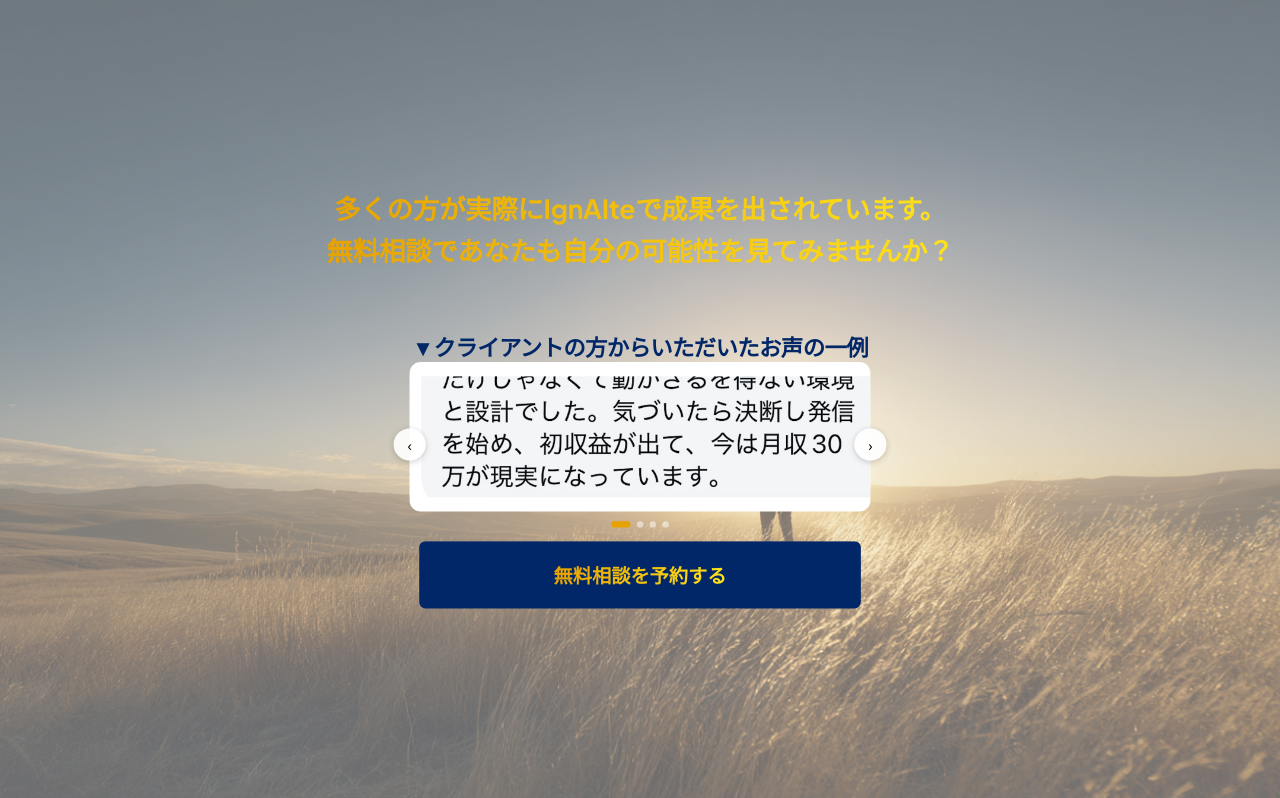
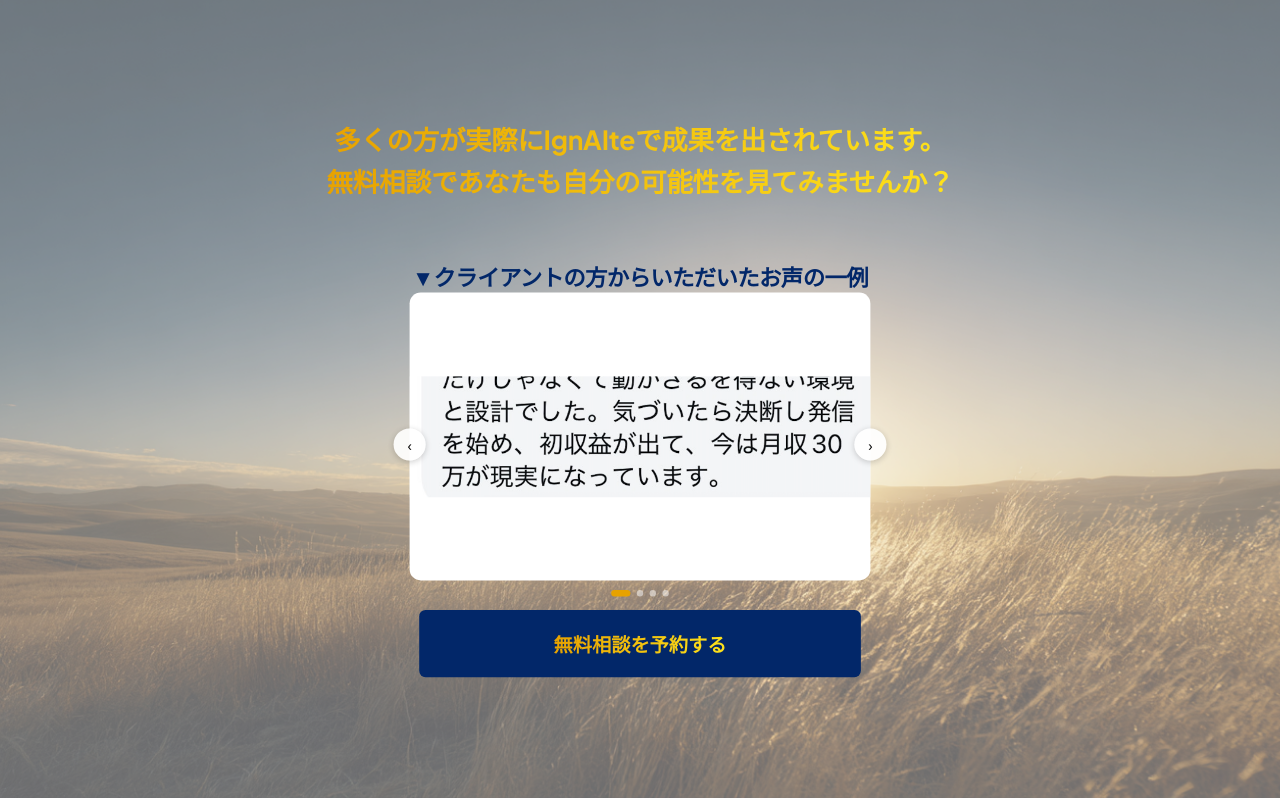
Before and after one commit to Yusuke-yam/ignaite-lp, a Next.js app: page / in a window 1280 px wide. Shown: the part 2402-3200 px from the top of the page. Built offline with nearby package versions, Linux system fonts and the light colour scheme.

Commit message:
Revert "Section6: halve carousel card top/bottom whitespace using padding prop"
This reverts commit 966a42171825997b563801f428f9987a7873b40b.

```diff
--- a/components/Section6.tsx
+++ b/components/Section6.tsx
@@ -10,7 +10,7 @@ const jissekiImages = [
   { src: '/images/jisseki4.png', alt: '実績4' },
 ]
 
-function Carousel({ height, padding = '20px' }: { height: string, padding?: string }) {
+function Carousel({ height }: { height: string }) {
   const [current, setCurrent] = useState(0)
 
   const prev = () => setCurrent((c) => (c - 1 + jissekiImages.length) % jissekiImages.length)
@@ -19,7 +19,7 @@ function Carousel({ height, padding = '20px' }: { height: string, padding?: stri
   return (
     <div style={{ position: 'relative', width: '100%' }}>
       {/* Image */}
-      <div style={{ borderRadius: '14px', overflow: 'hidden', background: '#fff', width: '100%', padding: `${padding} 0`, display: 'flex', alignItems: 'center', justifyContent: 'center' }}>
+      <div style={{ borderRadius: '14px', overflow: 'hidden', background: '#fff', width: '100%', minHeight: height, display: 'flex', alignItems: 'center', justifyContent: 'center' }}>
         <AnimatePresence mode="wait">
           <motion.img
             key={current}
@@ -99,7 +99,7 @@ export function Section6() {
             viewport={{ once: false, amount: 0.4 }}
             transition={{ duration: 0.6 }}
           >
-            <Carousel height="240px" padding="12px" />
+            <Carousel height="240px" />
           </motion.div>
 
           <motion.div
@@ -153,7 +153,7 @@ export function Section6() {
           transition={{ duration: 0.7, delay: 0.3 }}
           style={{ width: '60%', maxWidth: '576px', marginBottom: '36px', marginTop: '-57px' }}
         >
-          <Carousel height="360px" padding="18px" />
+          <Carousel height="360px" />
         </motion.div>
 
         <motion.div
```
